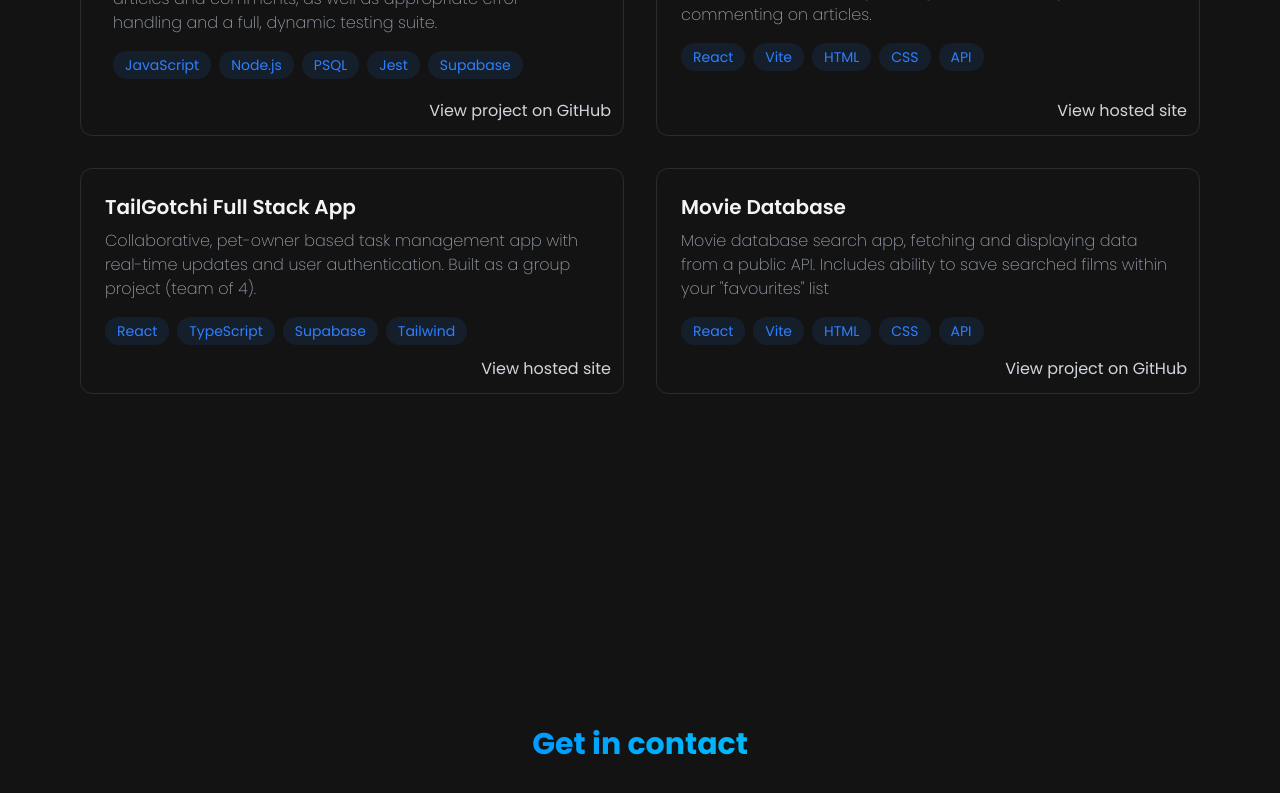
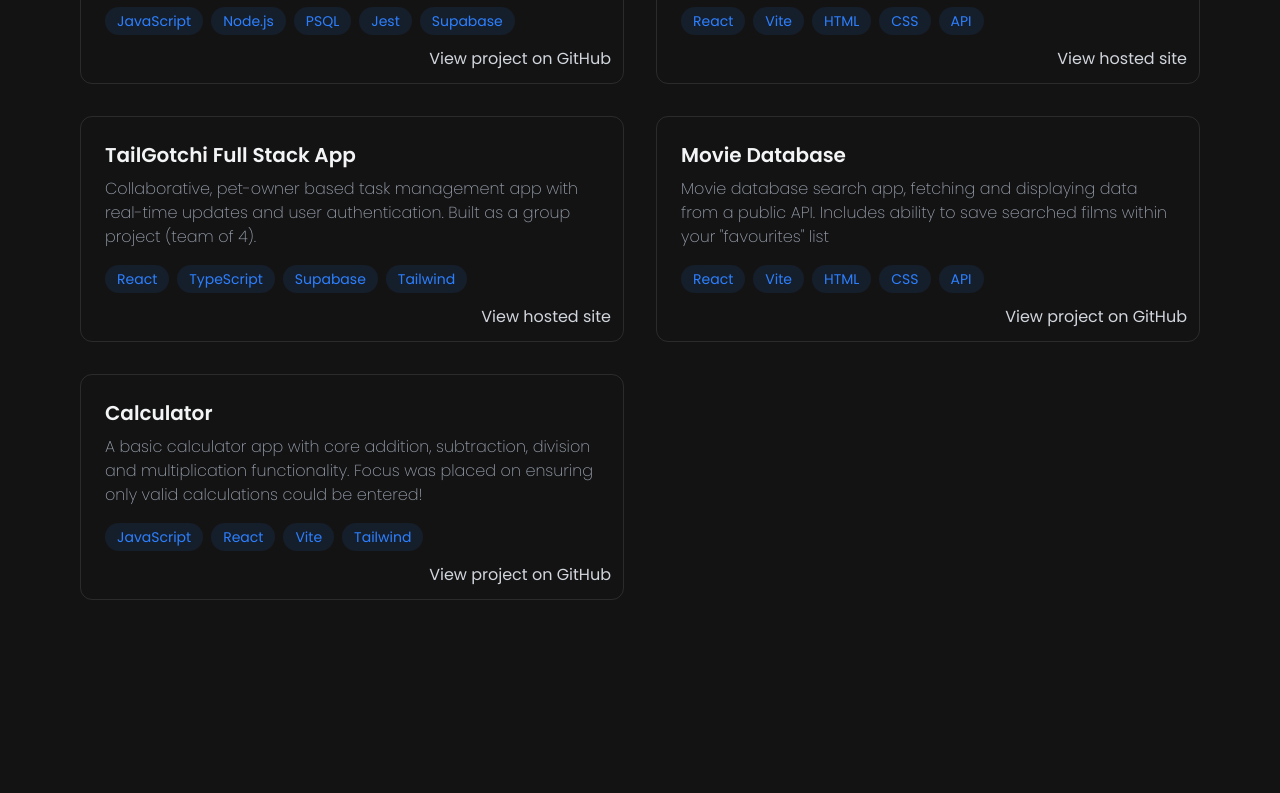
Before and after one commit to cfagan88/cfagan-portfolio, a React (Vite) app: page / in a window 1280 px wide. Shown: the part 1890-2683 px from the top of the page. Built offline with nearby package versions, Linux system fonts and the light colour scheme.

Commit message:
Add calculator project

```diff
--- a/src/components/sections/Projects.jsx
+++ b/src/components/sections/Projects.jsx
@@ -13,7 +13,7 @@ function Projects() {
           </h2>
 
           <div className="grid grid-cols-1 md:grid-cols-2 gap-8">
-            <div className="p-8 rounded-xl border border-white/10 hover:-translate-y-1 hover:border-blue-500/30 hover:shadow-[0_2px_8px_rgba(59,130,246,0.1)] transition-all relative">
+            <div className="p-6 rounded-xl border border-white/10 hover:-translate-y-1 hover:border-blue-500/30 hover:shadow-[0_2px_8px_rgba(59,130,246,0.1)] transition-all relative">
               <h3 className="text-xl font-semibold mb-2">
                 Northcoders News Backend
               </h3>
@@ -134,6 +134,36 @@ function Projects() {
                 </div>
               </div>
             </div>
+
+            <div className="p-6 rounded-xl border border-white/10 hover:-translate-y-1 hover:border-blue-500/30 hover:shadow-[0_2px_8px_rgba(59,130,246,0.1)] transition-all relative">
+              <h3 className="text-xl font-semibold mb-2">Calculator</h3>
+              <p className="text-gray-400 mb-4 font-extralight">
+                A basic calculator app with core addition, subtraction, division
+                and multiplication functionality. Focus was placed on ensuring
+                only valid calculations could be entered!
+              </p>
+              <div className="flex flex-wrap gap-2 mb-6">
+                {["JavaScript", "React", , "Vite", "Tailwind"].map(
+                  (skill, key) => (
+                    <span
+                      key={key}
+                      className="bg-blue-500/10 text-blue-500 py-1 px-3 rounded-full text-sm hover:bg-blue-500/20 hover:shadow-[0_2px_8px_rgba(59,130,246,0.1)] transition-all"
+                    >
+                      {skill}
+                    </span>
+                  )
+                )}
+
+                <div className="absolute right-3 bottom-3">
+                  <a
+                    href="https://github.com/cfagan88/calculator"
+                    className="text-gray-300 hover:text-blue-300 hover:underline transition-colors"
+                  >
+                    View project on GitHub
+                  </a>
+                </div>
+              </div>
+            </div>
           </div>
         </div>
       </RevealOnScroll>
```
